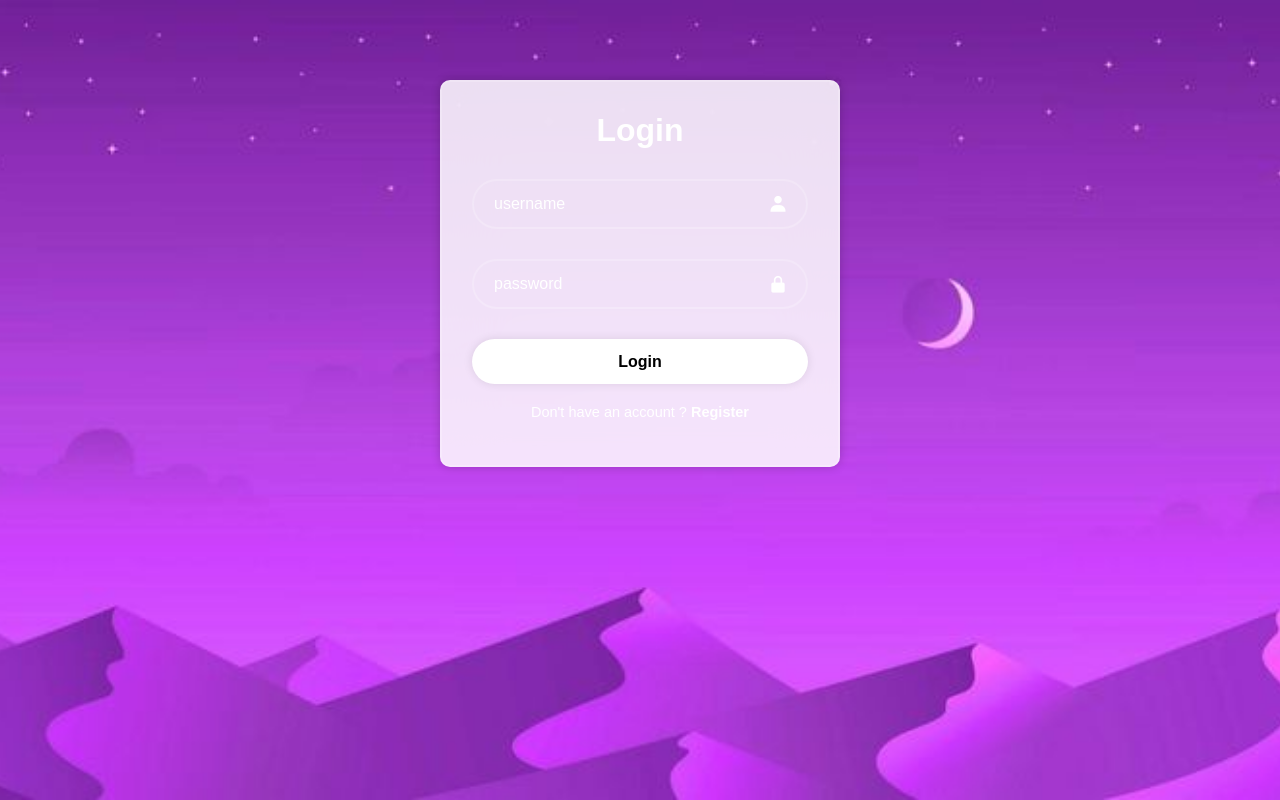
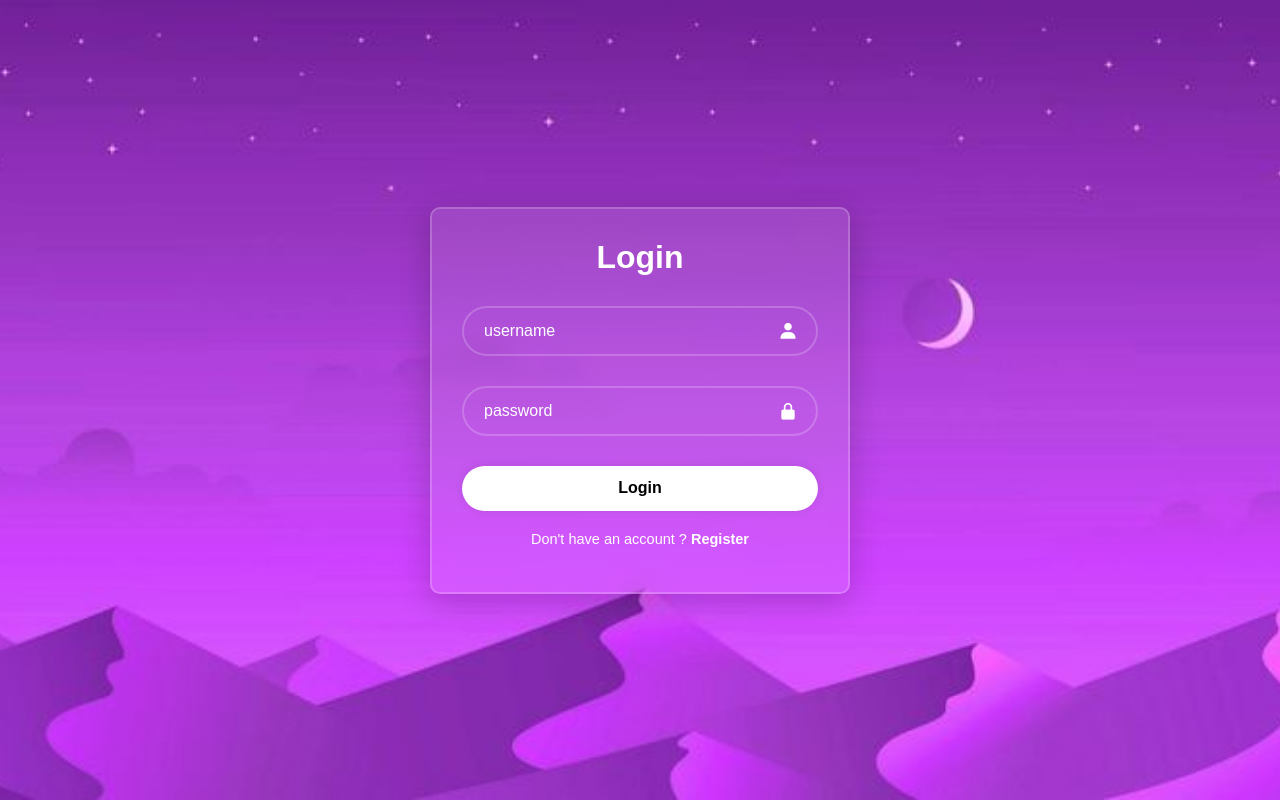
Before and after one commit to raghav0227/jobportal, a Django app: page /login.html in a window 1280 px wide. Run offline with Django 5.2, Linux system fonts and the light colour scheme.

Commit message:
Update login.html

```diff
--- a/templates/login.html
+++ b/templates/login.html
@@ -22,13 +22,11 @@
   padding: 0;
 }
     .wrapper {
-      background-color: rgba(255, 255, 255, 0.85); /* Light background for readability */
-      padding: 30px;
-      border-radius: 10px;
-      max-width: 400px;
-      margin: auto;
-      margin-top: 80px;
-      box-shadow: 0 0 10px rgba(0,0,0,0.2);
+      background: rgba(255, 255, 255, 0.1); /* translucent white */
+  backdrop-filter: blur(10px);          /* frosted glass effect */
+  border-radius: 10px;
+  padding: 30px;
+  box-shadow: 0 8px 32px rgba(0, 0, 0, 0.2);
     }
   </style>
 </head>
```
